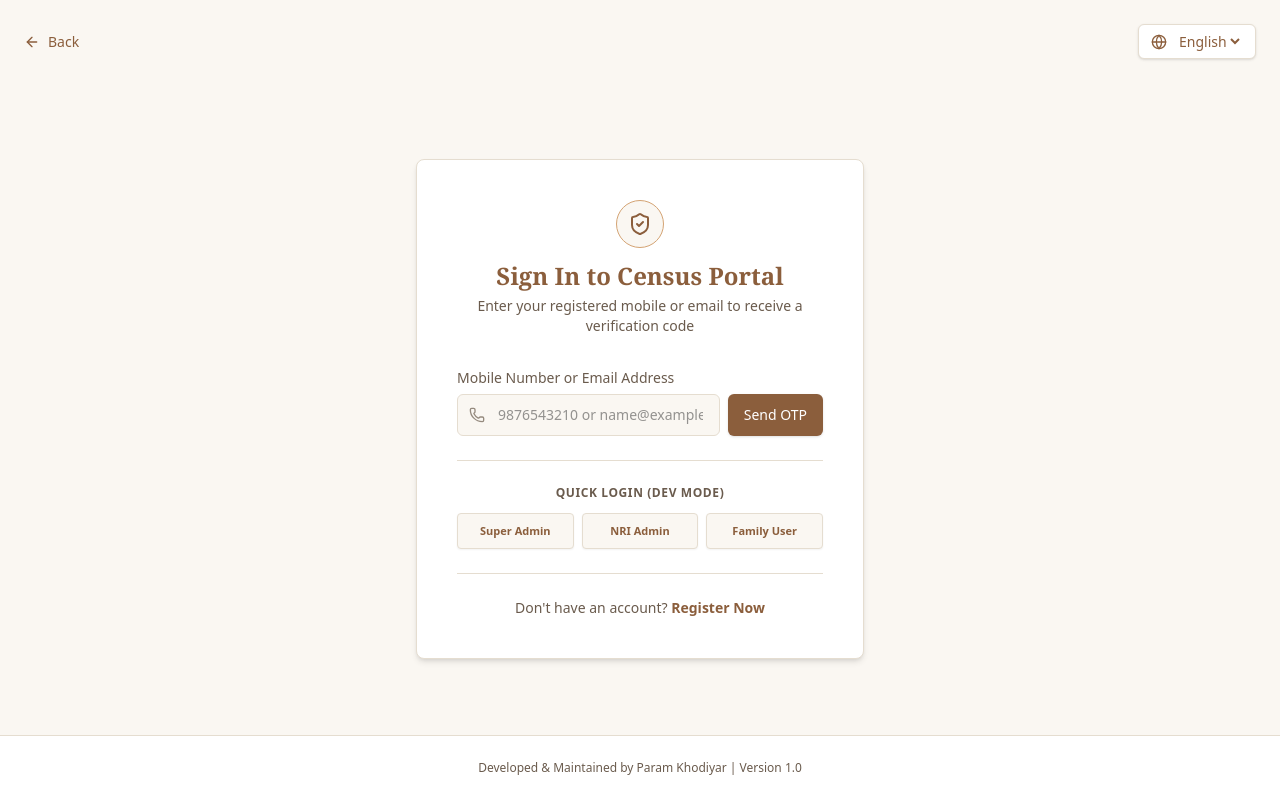
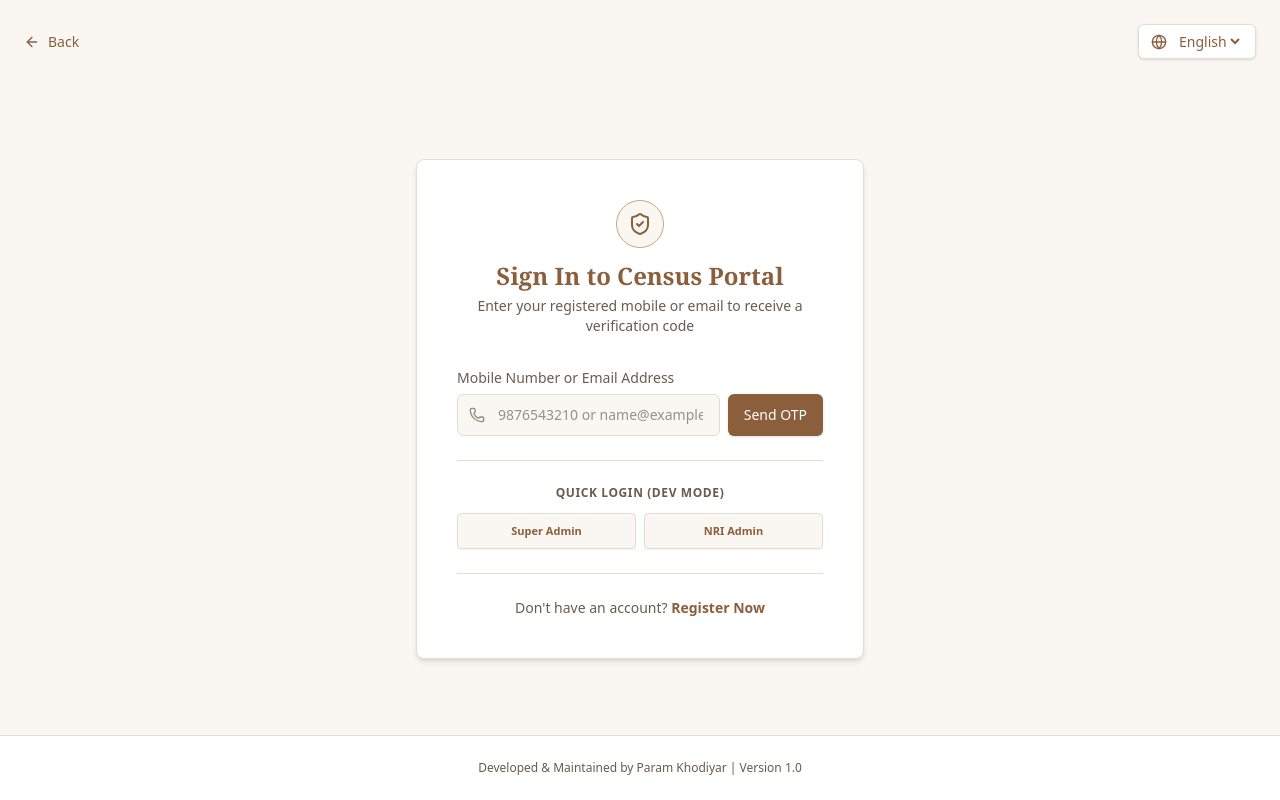
Before and after one commit to paramkhodiyar/Samaj-census, a Next.js app: page /login in a window 1280 px wide. Built offline with nearby package versions, Linux system fonts and the light colour scheme; no server answers.

Commit message:
chore: remove Family User button from Dev Quick Login to test registration flow

```diff
--- a/app/login/page.tsx
+++ b/app/login/page.tsx
@@ -283,7 +283,7 @@ export default function LoginPage() {
                 <h4 className="text-xs font-bold text-[#6A5B4D] uppercase tracking-wider mb-3 text-center">
                   Quick Login (Dev Mode)
                 </h4>
-                <div className="grid grid-cols-3 gap-2 text-xs">
+                <div className="grid grid-cols-2 gap-2 text-xs">
                   <button
                     type="button"
                     onClick={() => {
@@ -303,16 +303,6 @@ export default function LoginPage() {
                     className="py-2.5 px-2 border border-[#E5DDD0] hover:border-[#8B5E3C] rounded bg-[#FAF7F2] font-semibold text-[#8B5E3C] cursor-pointer text-center text-[11px] truncate shadow-xs transition-colors"
                   >
                     NRI Admin
-                  </button>
-                  <button
-                    type="button"
-                    onClick={() => {
-                      setMobileNumber('paramkhodiyar1008@gmail.com');
-                      setOtpSent(false);
-                    }}
-                    className="py-2.5 px-2 border border-[#E5DDD0] hover:border-[#8B5E3C] rounded bg-[#FAF7F2] font-semibold text-[#8B5E3C] cursor-pointer text-center text-[11px] truncate shadow-xs transition-colors"
-                  >
-                    Family User
                   </button>
                 </div>
               </div>
```
